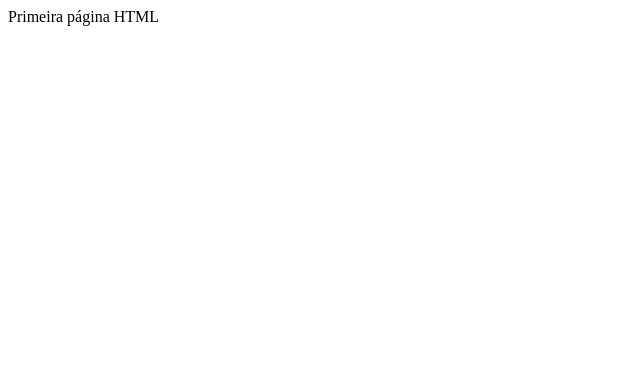
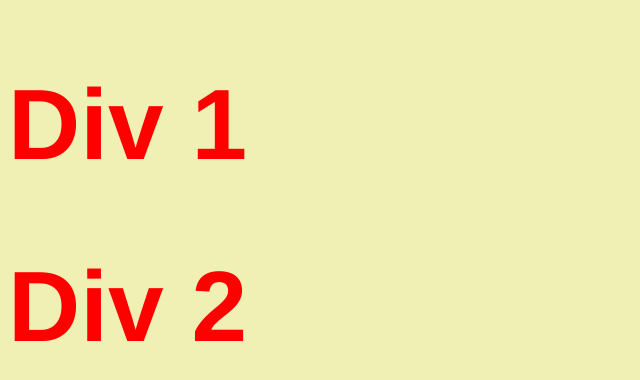
Before and after one commit to dcota/GRSI_projeto, a website: page public/index.html in a window 1280 px wide. Shown: the whole page, without its empty margins (0-640 px from the left). Drawn offline with Linux system fonts and the light colour scheme.

Commit message:
aula 31 março

```diff
--- a/index.js
+++ b/index.js
@@ -4,9 +4,12 @@ const app = express();
 
 app.use(express.static('./public'))
 
+//rota principal
 app.get('/', (request, response) => {
     response.sendFile(path.join(__dirname,('./public/index.html')))
 })
 
 const port = 3000;
-app.listen(port);
+app.listen(port, () => {
+    console.log('App listening on port ' + port);
+});
--- a/public/index.html
+++ b/public/index.html
@@ -6,7 +6,32 @@
     <meta name="viewport" content="width=device-width, initial-scale=1.0">
     <title>Document</title>
 </head>
+<style>
+    /*comentário*/
+    * {
+        font-family: 'Franklin Gothic Medium', 'Arial Narrow', Arial, sans-serif;
+    }
+    .cab1 {
+        color: red;
+        font-size: 50px;
+    }
+
+    body {
+        background-color: rgb(240, 240, 180);
+    }
+</style>
+<header>
+    <!-- aqui vai ficar a navbar-->
+</header>
 <body>
-    Primeira página HTML
+    <div class="cab1">
+        <h1>Div 1</h1>
+    </div>
+    <div class="cab1">
+        <h1>Div 2</h1>
+    </div>
 </body>
+<footer>
+
+</footer>
 </html>
```
